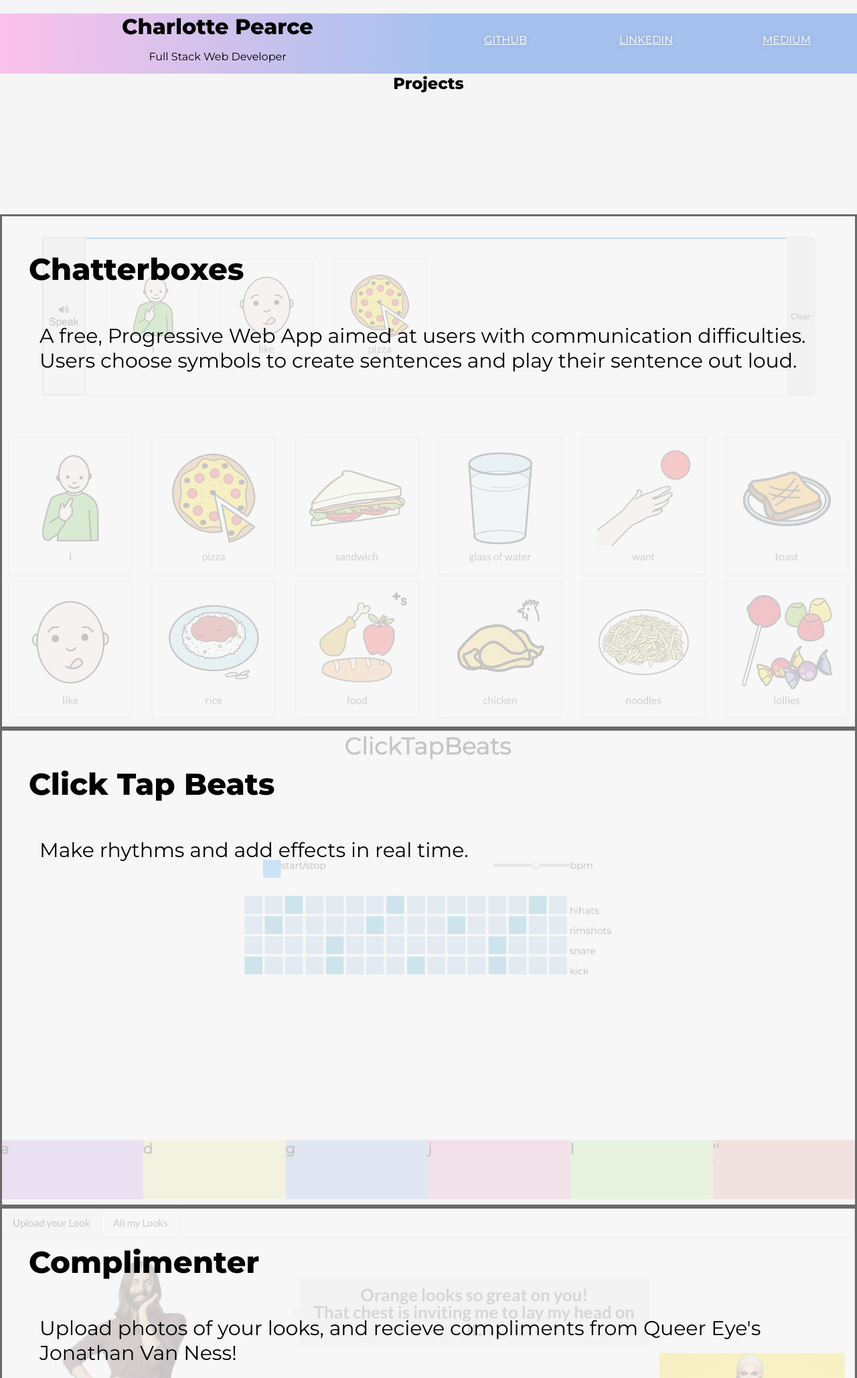
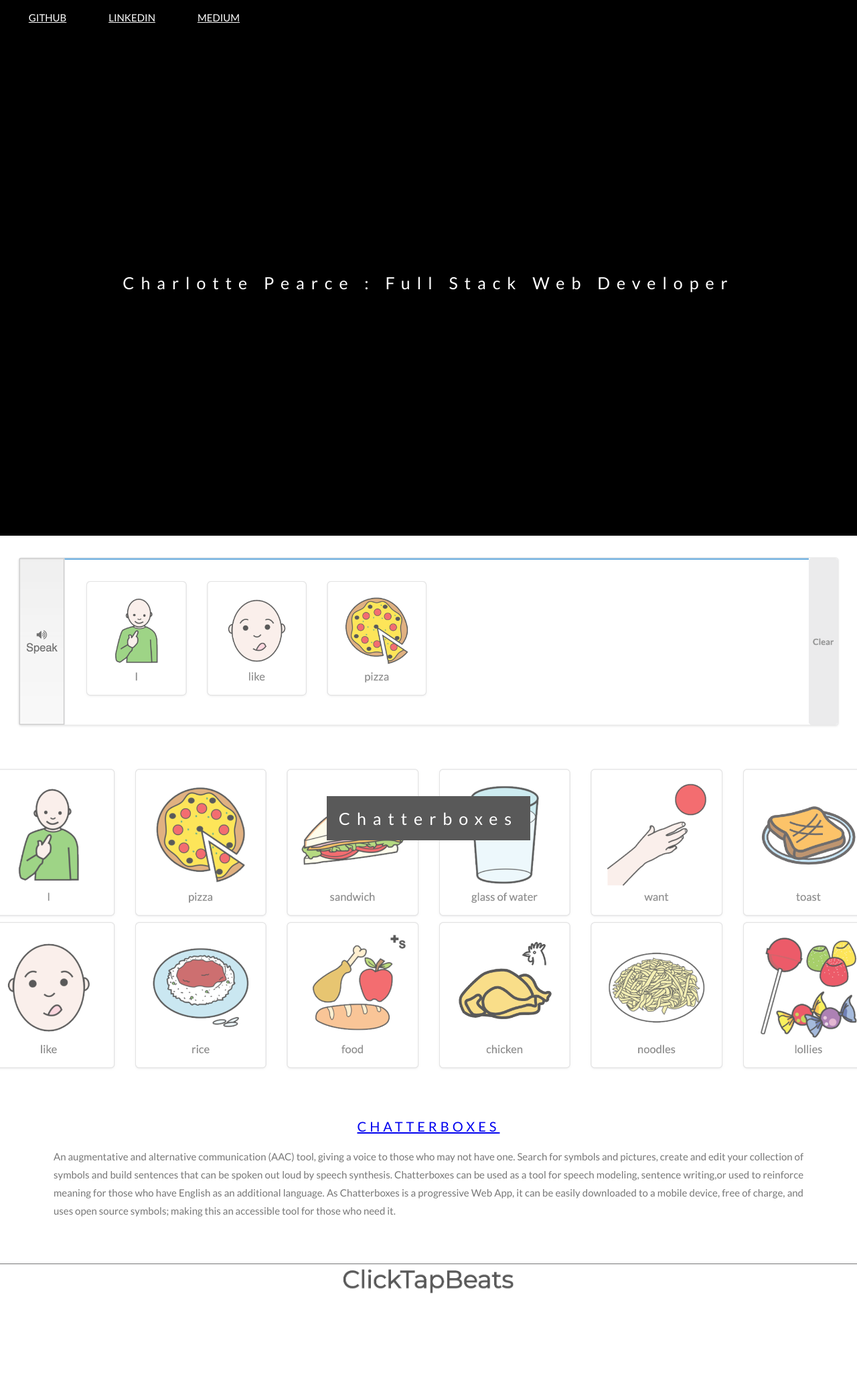
Before and after one commit to schazbot/portfolio-site, a plain HTML site: page index.html in a window 1280 px wide. Shown: the top 2058 px of the page at 67% size. Drawn offline with Linux system fonts and the light colour scheme.

Commit message:
parralax changed up, scrolling happening

```diff
--- a/app.css
+++ b/app.css
@@ -1,55 +1,19 @@
- body {
-  font-family: 'Montserrat', sans-serif;
-  margin:0;
-  background-color: whitesmoke;
+body, html {
   height: 100%;
+  margin: 0;
+  font: 400 15px/1.8 "Lato", sans-serif;
+  color: #777;
 }
 
-h1{
-  color: black;
-  margin: 0;
+h3 {
+  letter-spacing: 5px;
+  text-transform: uppercase;
+  font: 20px "Lato", sans-serif;
+  color: #111;
+  text-align: center;
 }
 
-p{
-  color: black;
-  padding: 1rem;
-  margin: 0;
-}
-.header{
-  text-align: center;
-  margin: auto;
-}
 
-#navbar{
-    background-image: linear-gradient(to right, #fbc2eb 0%, #a6c1ee 51%, #fbc2eb 100%);
-    display: inline-flex;
-    overflow: hidden;
-    width: 100%;
-    background-color: #a6c1ee;
-    float: right;
-    z-index: 1;
-  }
-
-.sticky {
-    position: fixed;
-    top: 0;
-    width: 100%;
-  }
-
-.row-1 {
-    display: inline;
-  }
-
-.container {
-  display: flex;
-  justify-content: center;
-  align-items: center;
-  align-content: space-evenly;
-  flex-wrap: wrap-reverse;
-  max-width: 80vw;
-  margin: 0 auto;
-  min-height: 5rem;
-}
 
 .btn {
   flex: 1 1 auto;
@@ -62,7 +26,7 @@ p{
   color: white;
   text-shadow: 0px 0px 10px rgba(0,0,0,0.2);
   border-radius: 0;
-  background-color: #a6c1ee;
+  background-color: black;
  }
 
 
@@ -72,53 +36,90 @@ p{
   }
 
 
-.parallax {
-  background-image: url("img_parallax.jpg");
-  min-height: 300px;
+
+
+.bgimg-1, .bgimg-2, .bgimg-3 {
+  position: relative;
+  opacity: 0.65;
   background-attachment: fixed;
   background-position: center;
   background-repeat: no-repeat;
   background-size: cover;
-  text-align: center;
 }
 
-.scroller{
-  font-size:30px;
+.bgimg-1 {
+  background-image: url("./assets/chatterboxes.png");min-height: 100%;
 }
 
-
-.project-container{
-  position: relative;
-  color: black;
-  border-style: solid;
-  border-color: dimgrey;
+.border{
+  align-content: center;
+  max-width: 100%;
 }
 
-.text-block {
-  position: absolute;
-  top: 14px;
-  left: 20px;
-  color: black;
-  padding-left: 20px;
-  padding-right: 20px;
+.bgimg-2 {
+  background-image: url("./assets/clicktapbeats.png");
+  min-height: 90%;
 }
 
-#chatterboxes{
-  opacity: 0.2;
-  max-width: 100%;
-  z-index: -1;
+.bgimg-3 {
+  background-image: url("./assets/complimenter.png");
+  min-height: 400px;
 }
 
-#click-tap-beats{
-  opacity: 0.2;
-  max-width: 100%;
-  z-index: -1;
+.bgimg-4 {
+  background-color: black;
+  min-height: 100%;
+}
 
-      }
+.caption {
+  position: absolute;
+  left: 0;
+  top: 50%;
+  width: 100%;
+  text-align: center;
+  color: #000;
+}
 
-#complimenter{
-  opacity: 0.2;
-  max-width: 100%;
-  z-index: -1;
+.caption span.border {
+  background-color:black;
+  color: #fff;
+  padding: 18px;
+  font-size: 25px;
+  letter-spacing: 10px;
+}
 
-    }
+#navbar{
+  background-color:black;
+  position:fixed;
+  padding: 1%;
+}
+
+.sticky {
+  position: fixed;
+  top: 0;
+  width: 100%;
+  z-index: 999;
+}
+
+.border-3{
+  background-color:transparent;
+  font-size:25px;
+  color: #f7f7f7;
+}
+
+.detail{
+  position:relative;
+  color: #777;
+  background-color:white;
+  text-align:center;
+  padding:50px 80px;
+  text-align: justify;
+}
+
+.detail-2{
+  color:#ddd;
+  background-color:#282E34;
+  text-align:center;
+  padding:50px 80px;
+  text-align: justify;
+}
--- a/index.html
+++ b/index.html
@@ -7,52 +7,93 @@
     <meta http-equiv="X-UA-Compatible" content="ie=edge">
     <title>Document</title>
     <link rel="stylesheet" href="app.css">
-    <link href="https://fonts.googleapis.com/css?family=Montserrat:400,800&display=swap" rel="stylesheet">
+    <link href="https://fonts.googleapis.com/css?family=Lato:400,800&display=swap" rel="stylesheet">
 </head>
 
 <body>
-    <div class="app">
     <div id="navbar">
-            <div class="header">
-                <h1>Charlotte Pearce </h1>
-                <p>Full Stack Web Developer</p>
-            </div>
         <a class="btn" href="https://github.com/schazbot">GitHub</a>
         <a class="btn" href="https://www.linkedin.com/in/charlotte-pearce1984/">LinkedIn</a>
         <a class="btn" href="https://medium.com/@charlotte.pearce1984">Medium</a>
     </div>
 
-        <div class="parallax">
-            <h2>Projects</h2>
-        </div>
 
-        <div class="scroller">
+    <!DOCTYPE html>
+    <html>
 
-            <div class="project-container">
-                <img id="chatterboxes" src="./assets/chatterboxes.png" alt="sentence builder">
-                <div class="text-block">
-                    <h2>Chatterboxes</h2>
-                    <p>A free, Progressive Web App aimed at users with communication difficulties. Users choose
-                        symbols to create sentences and play their sentence out loud.</p>
-                </div>
-            </div>
-            <div class="project-container">
-                <img id="click-tap-beats" src="./assets/clicktapbeats.png" alt="drum machine">
-                <div class="text-block">
-                    <h2>Click Tap Beats</h2>
-                    <p>Make rhythms and add effects in real time. </p>
+    <head>
+        <meta name="viewport" content="width=device-width, initial-scale=1">
+        <style>
+            /* Turn off parallax scrolling for tablets and phones */
+            @media only screen and (max-device-width: 1024px) {
+
+                .bgimg-1,
+                .bgimg-2,
+                .bgimg-3 {
+                    background-attachment: scroll;
+                }
+            }
+        </style>
+    </head>
+
+    <body>
+
+        <div class="bgimg-4">
+            <div class="caption">
+                <span class="border">Charlotte Pearce : Full Stack Web Developer</span>
             </div>
         </div>
 
-            <div class="project-container">
-                <img id="complimenter" src="./assets/complimenter.png" alt="complimenter app">
-                <div class="text-block">
-                    <h2>Complimenter</h2>
-                    <p>Upload photos of your looks, and recieve compliments from Queer Eye's Jonathan Van Ness!</p>
+        <div class="bgimg-1">
+            <div class="border">
+                <div class="caption">
+                    <span class="border">Chatterboxes</span>
                 </div>
             </div>
         </div>
+
+
+
+        <div class="detail">
+            <h3><a href="https://chatterboxes-ff906.web.app">Chatterboxes</a></h3>
+
+            <p>An augmentative and alternative communication (AAC) tool, giving a voice to those who may not have one.
+                Search for symbols and pictures, create and edit your collection of symbols and build sentences that can
+                be spoken out loud by speech synthesis. Chatterboxes can be used as a tool for speech modeling, sentence
+                writing,or used to reinforce meaning for those who have English as an additional language. As
+                Chatterboxes is a progressive Web App, it can be easily downloaded to a mobile device, free of charge,
+                and uses open source symbols; making this an accessible tool for those who need it.</p>
         </div>
+
+        <div class="bgimg-2">
+            <div class="border">
+                <div class="caption">
+                    <span class="border">Click Tap Beats</span>
+                </div>
+            </div>
+        </div>
+
+        <div class="detail">
+            <h3><a href="https://schazbot.github.io/clicktapbeats/">Click Tap Beats</a></h3>
+        </div>
+
+        <div class="bgimg-3">
+            <div class="caption">
+                <span class="border-3">SCROLL
+                    UP</span>
+            </div>
+        </div>
+
+        <div class="detail">
+            <div class="caption">
+                <h3>charlotte.pearce1984@gmail.com</h3>
+            </div>
+        </div>
+
+
+    </body>
+
+    </html>
 </body>
 <script src="index.js">
 </script>
```
Lines whose indentation alone changed are shown as unchanged.
